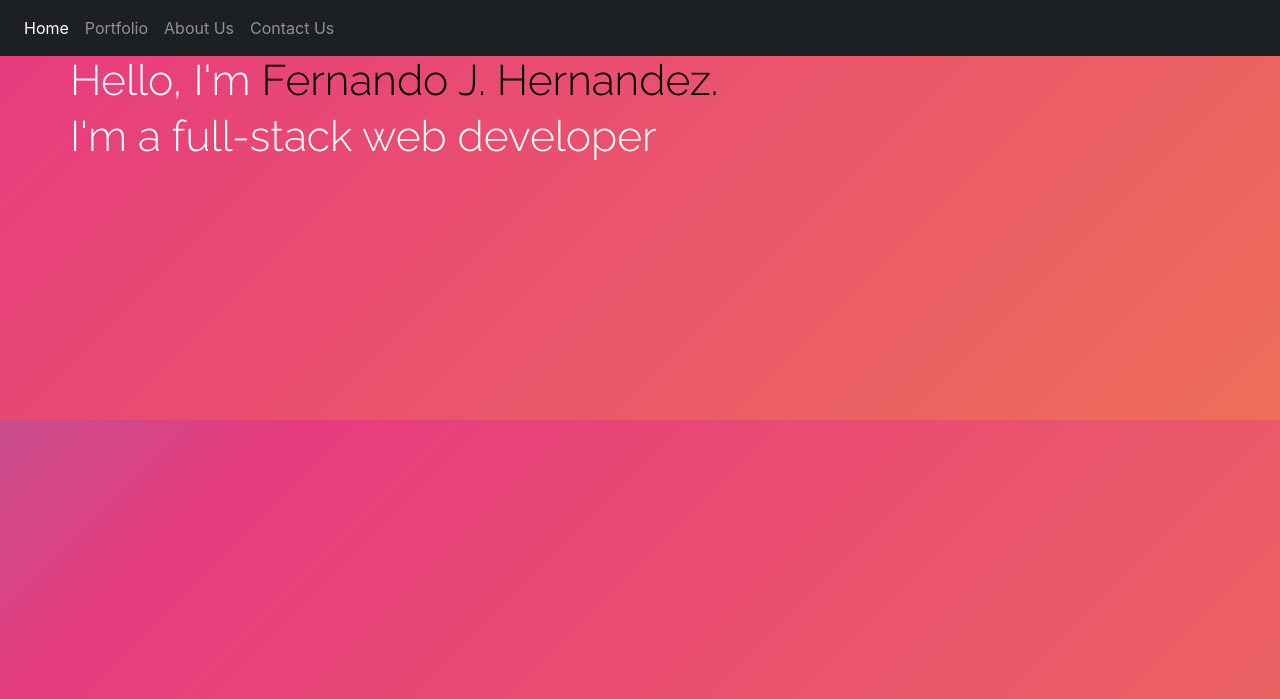
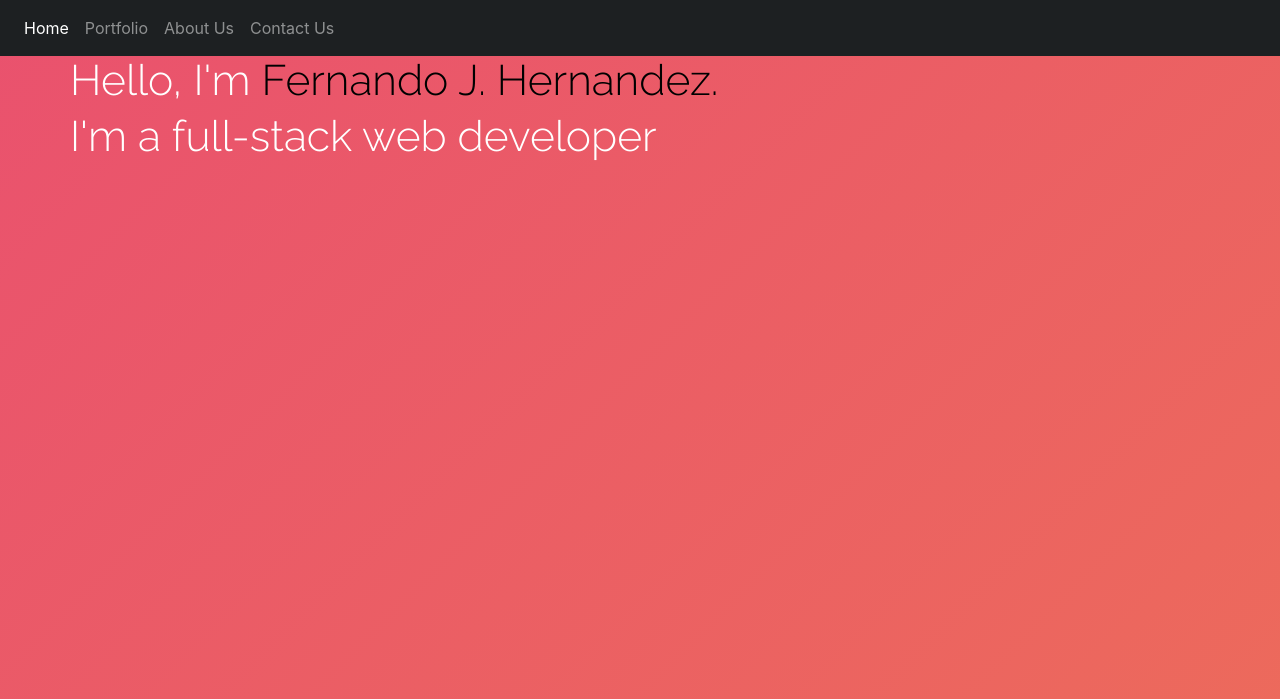
Before and after one commit to proudfer000/myPortfolio, a plain HTML site: page index.html in a window 1280 px wide. Shown: the top 699 px of the page. Drawn offline with nearby package versions, Linux system fonts and the light colour scheme.

Commit message:
fixed split background animation

```diff
--- a/assets/index.css
+++ b/assets/index.css
@@ -1,6 +1,6 @@
 body {
     background: linear-gradient(-45deg, #ee7752, #e73c7e, #23a6d5, #23d5ab);
-    background-size: 400% 400%;
+    background-size: 1000% 1000%;
     animation: gradient 15s ease infinite;
 }
 
```
